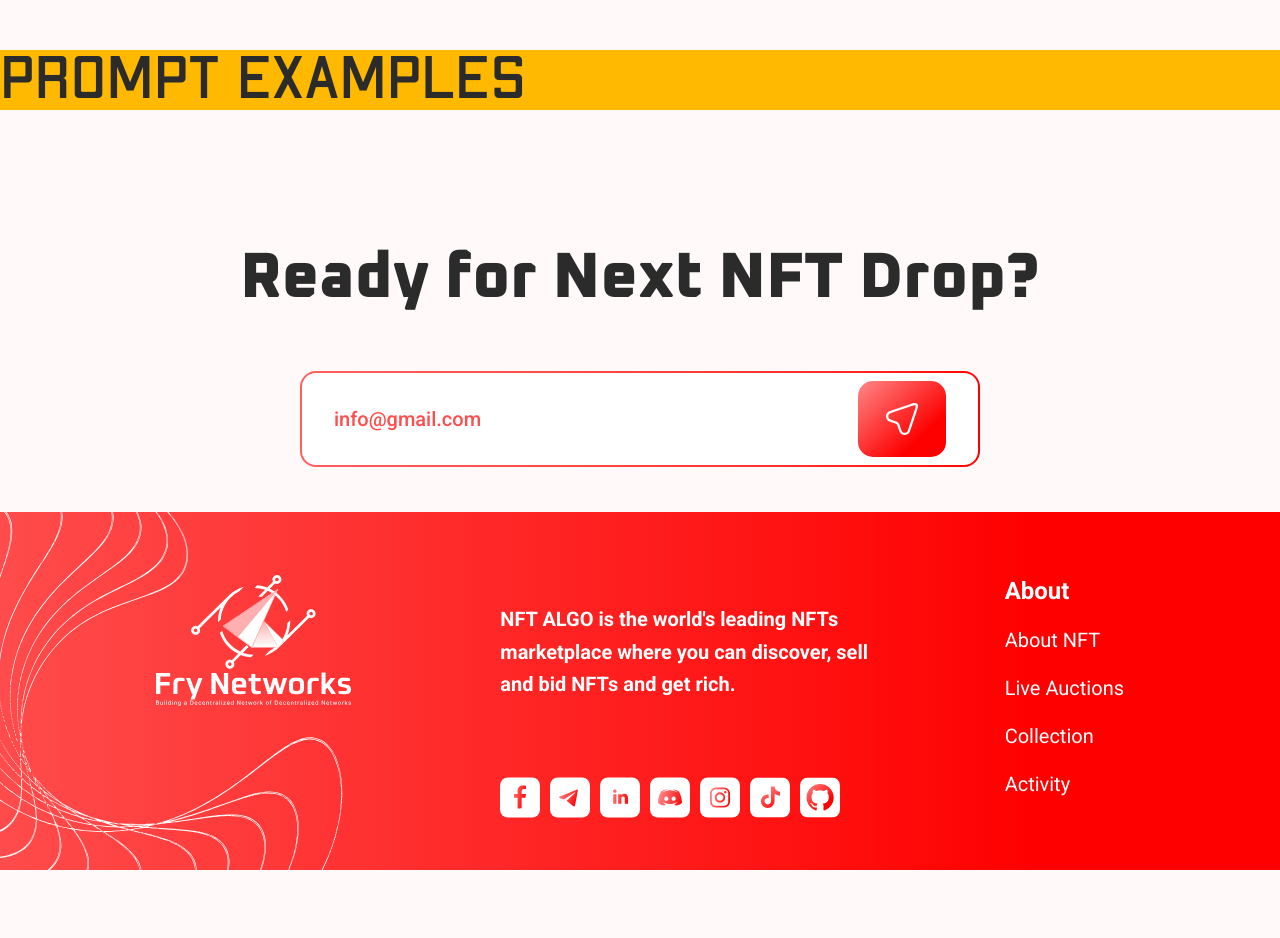
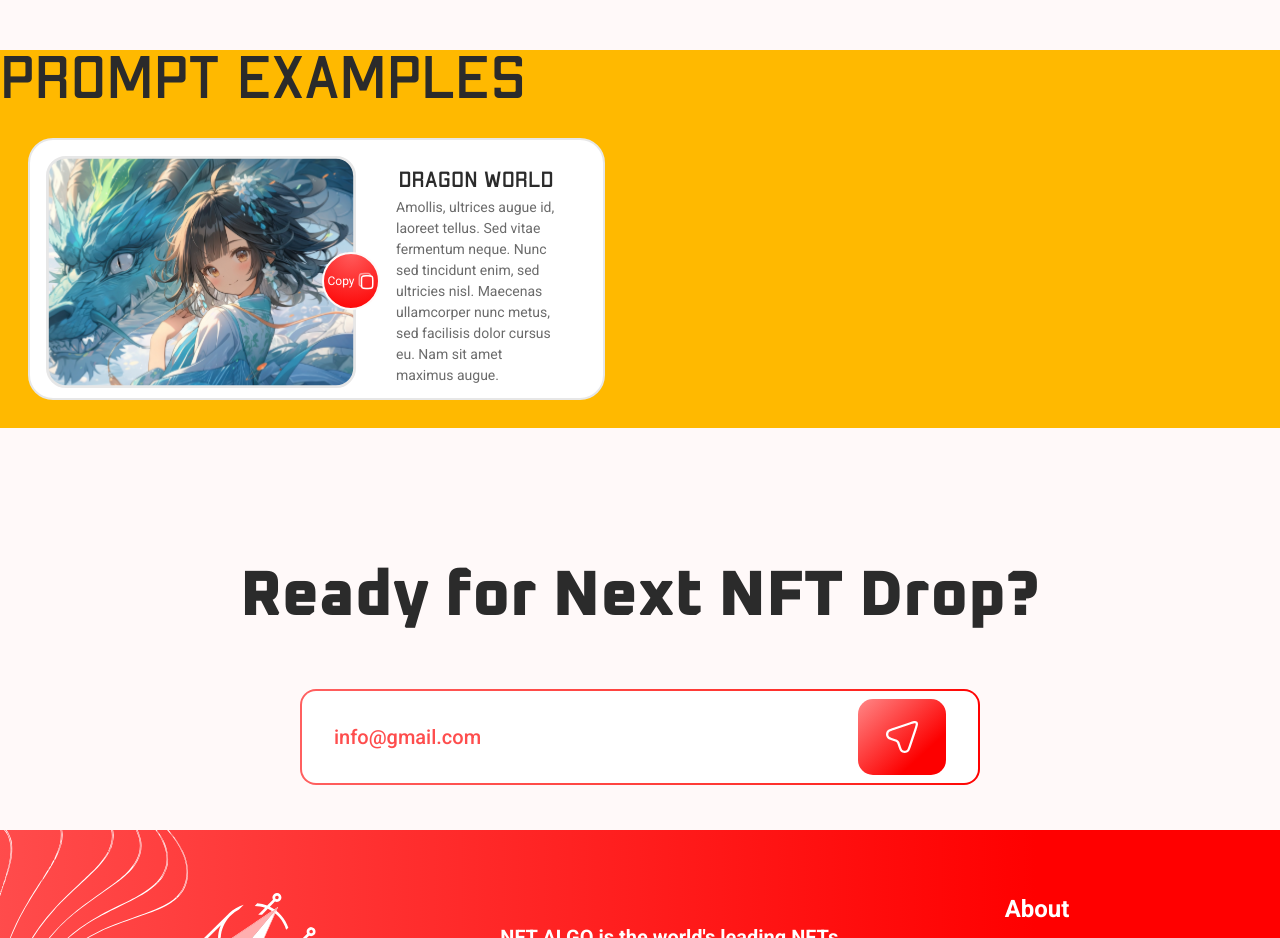
Before and after one commit to muznahrehman21/NFT, a React (Vite) app: page /second in a window 1280 px wide. Shown: the part 1180-2118 px from the top of the page. Before the commit the page ends 2074 px from the top, so only its background shows below. Built offline with nearby package versions, Linux system fonts and the light colour scheme.

Commit message:
made the component PrompArt.jsx

```diff
--- a/src/components/Prompt.jsx
+++ b/src/components/Prompt.jsx
@@ -1,13 +1,15 @@
 import React from "react";
+import PromptArt from "./PromptArt";
 
 function Prompt() {
   return (
     <div className="flex flex-col bg-amber-400 w-7xl">
       <div className="flex justify-start items-center">
         <h1 className="font-apex font-normal text-[#2B2B2B] text-6xl">
-          PROMPT EXAMPLES{" "}
+          PROMPT EXAMPLES
         </h1>
       </div>
+      <PromptArt />
     </div>
   );
 }
--- /dev/null
+++ b/src/components/PromptArt.jsx
@@ -0,0 +1,27 @@
+import React from "react";
+
+function PromptArt() {
+  return (
+    <div className="flex gap-9 bg-white m-7 p-3 border-[#E7E7E7] border-[2.8px] rounded-[25px] w-[577px] h-[262px]">
+      <div className="relative flex m-1 w-[310px] h-[232px]">
+        <div className="top-24 -right-6 z-10 absolute flex justify-center items-center gap-0.5 bg-[radial-gradient(circle_at_top,_#FF5B5B,_#FD0000)] border-[#FFF9F9] border-[2.9px] rounded-full w-[58px] h-[58px]">
+          <p className="font-roboto font-normal text-white text-xs">Copy</p>
+          <img src="/Copy.svg" alt="copy" className="w-[18px] h-[18px]" />
+        </div>
+        <img src="/girl.svg" alt="" className="w-full h-full" />
+      </div>
+      <div className="flex flex-col items-center mt-3 w-40 h-36">
+        <h1 className="font-apex font-normal text-[#2B2B2B] text-[22px]">
+          DRAGON WORLD
+        </h1>
+        <p className="font-roboto font-normal text-[#6B6B6B] text-[14px]">
+          Amollis, ultrices augue id, laoreet tellus. Sed vitae fermentum neque.
+          Nunc sed tincidunt enim, sed ultricies nisl. Maecenas ullamcorper nunc
+          metus, sed facilisis dolor cursus eu. Nam sit amet maximus augue.
+        </p>
+      </div>
+    </div>
+  );
+}
+
+export default PromptArt;
```
Also changed, not shown: public/Copy.svg (added), public/girl.svg (added).
